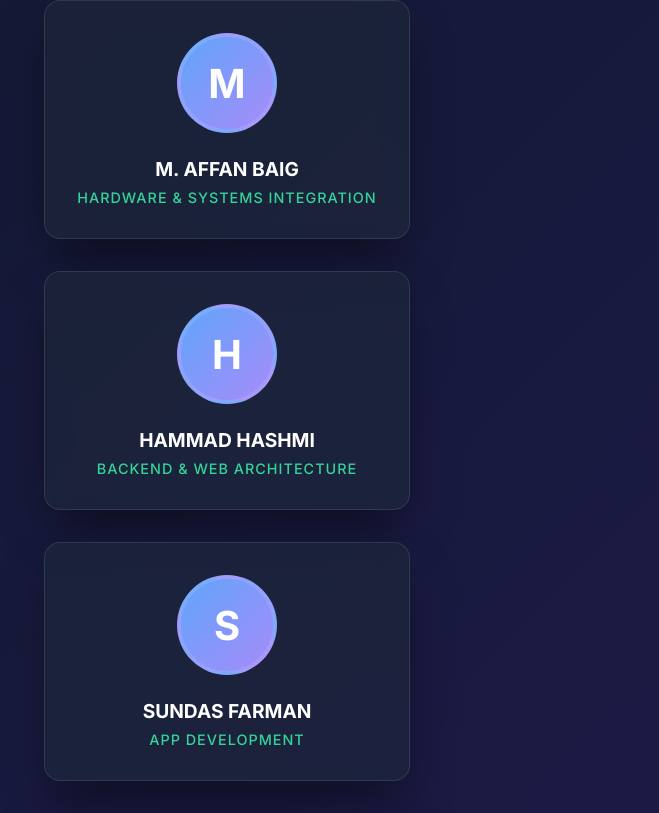
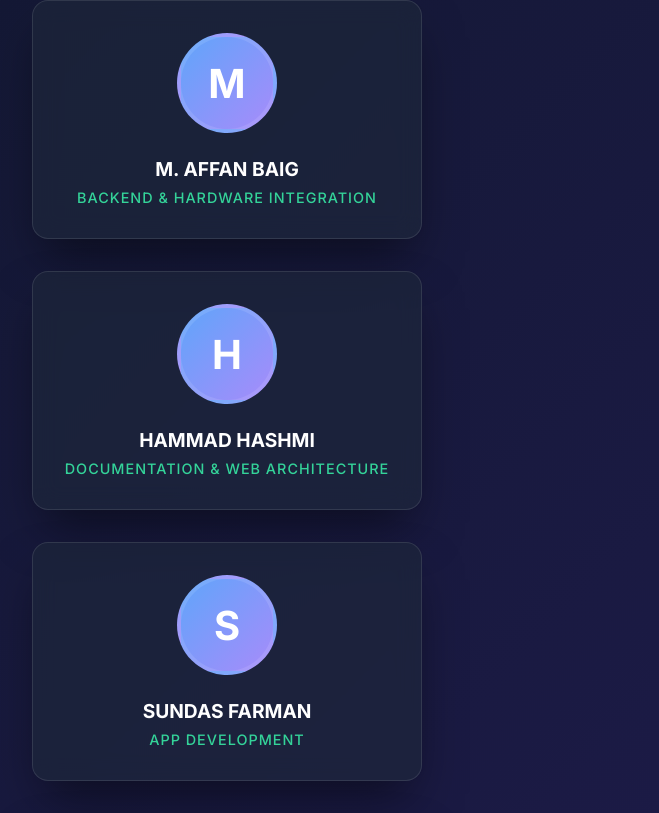
Before and after one commit to rapidrelief/RapidRelief-Admin-Web, a React (Vite) app: page /about in a window 1280 px wide. Shown: the part 572-1385 px from the top of the page, without its empty margins (413-1072 px from the left). Built offline with nearby package versions, Linux system fonts and the light colour scheme.

Commit message:
Update About FYP page

```diff
--- a/src/pages/About.jsx
+++ b/src/pages/About.jsx
@@ -4,8 +4,8 @@ import Navbar from '../components/Navbar';
 
 export default function About() {
   const team = [
-    { name: "M. AFFAN BAIG", role: "Hardware & Systems Integration" },
-    { name: "HAMMAD HASHMI", role: "Backend & Web Architecture" },
+    { name: "M. AFFAN BAIG", role: "Backend & Hardware Integration" },
+    { name: "HAMMAD HASHMI", role: "Documentation & Web Architecture" },
     { name: "SUNDAS FARMAN", role: "App Development" },
     { name: "PARAS BAI", role: "Research & Documentation" }
   ];
```
